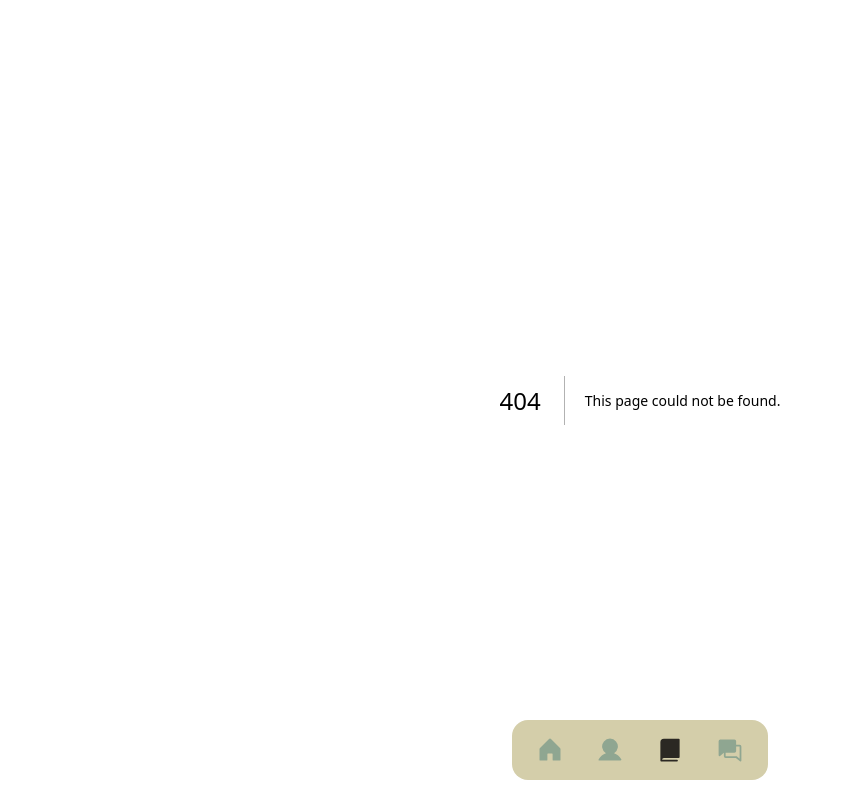
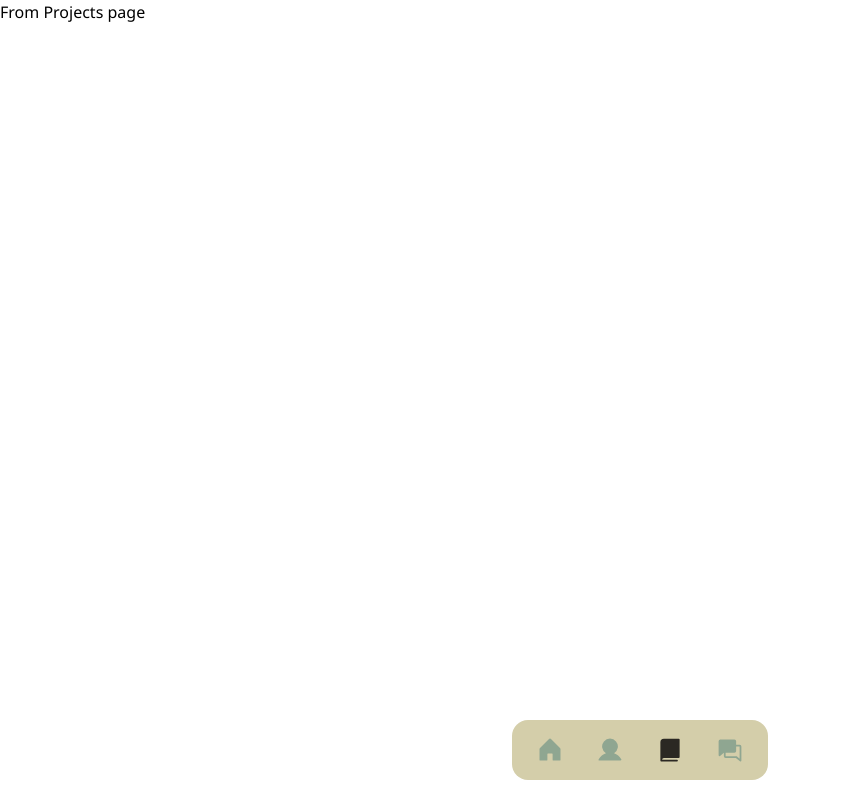
Before and after one commit to fantasyfuerte/portfolio, a Next.js app: page /projects in a window 1280 px wide. Before the commit this address had no page. Shown: the whole page, without its empty margins (0-842 px from the left). Built offline with nearby package versions, Linux system fonts and the light colour scheme.

Commit message:
Creating projects page

```diff
--- /dev/null
+++ b/src/app/(routes)/projects/page.tsx
@@ -0,0 +1,7 @@
+function ProjectsPage() {
+  return (
+    <div>From Projects page</div>
+  )
+}
+
+export default ProjectsPage
```
